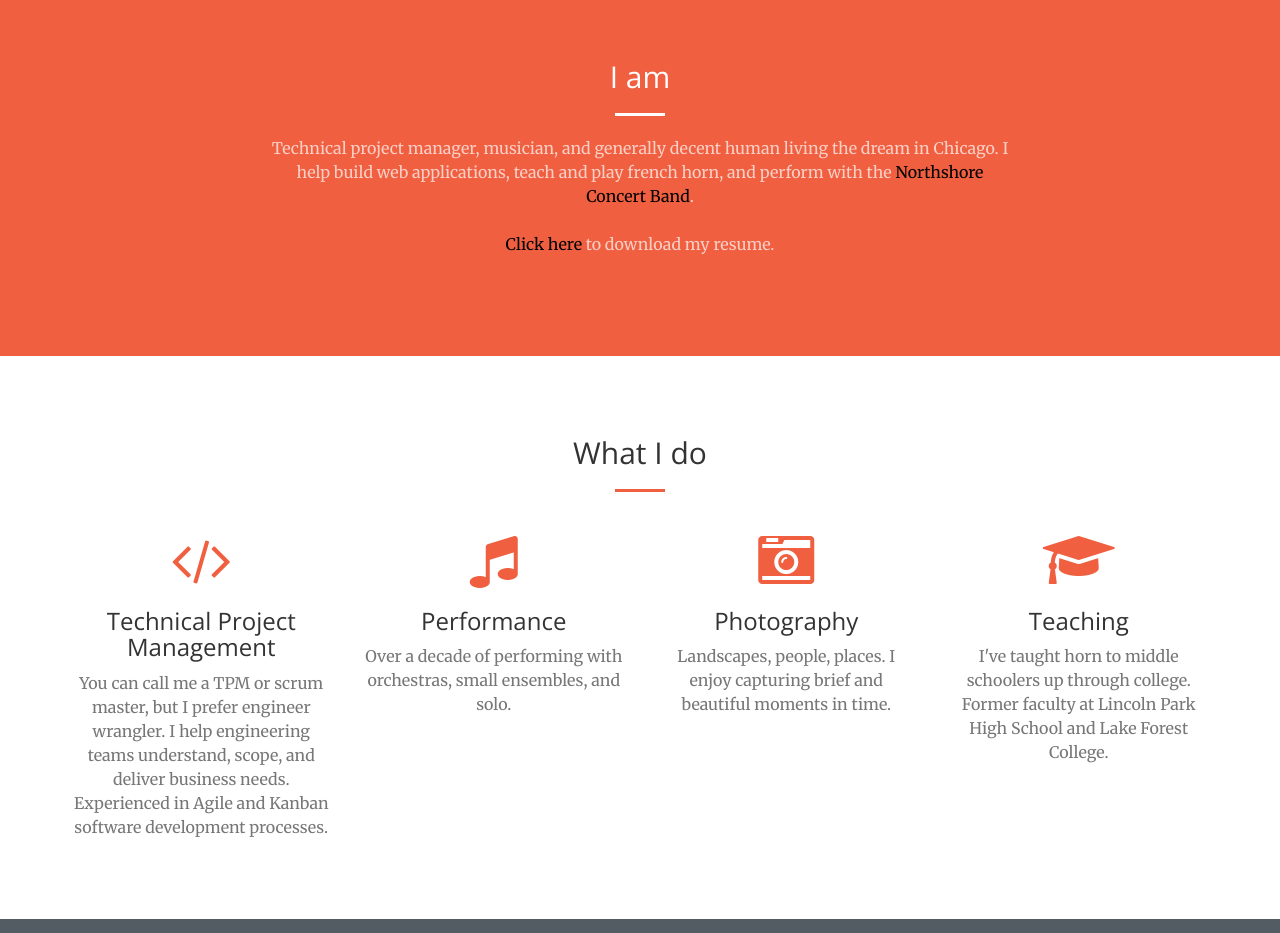
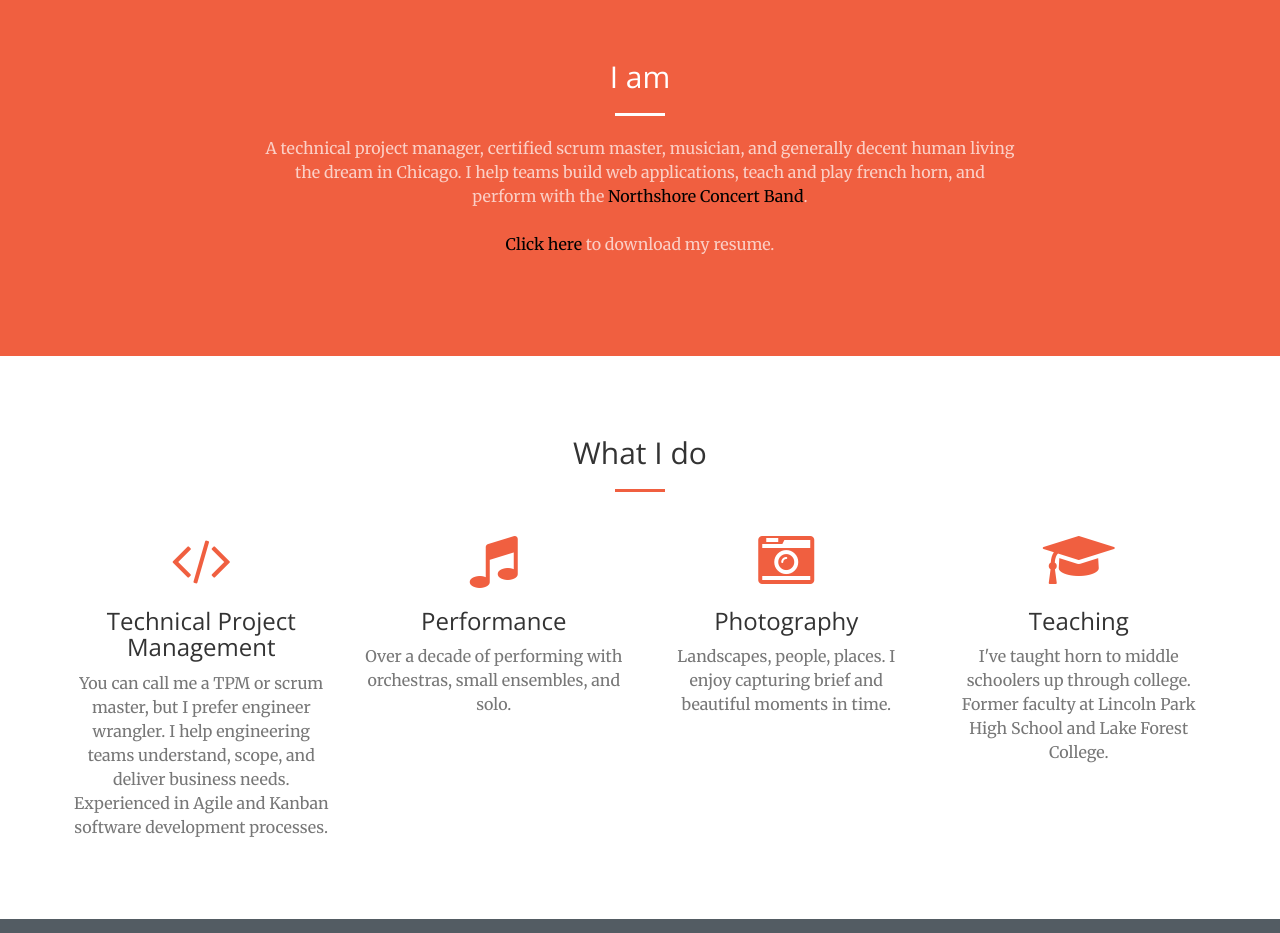
Before and after one commit to mccarthinator/mccarthy-portfolio, a website: page index.html in a window 1280 px wide. Shown: the part 820-1753 px from the top of the page. Drawn offline with nearby package versions, Linux system fonts and the light colour scheme.

Commit message:
typo fixes

```diff
--- a/index.html
+++ b/index.html
@@ -87,8 +87,8 @@
                     <h2 class="section-heading">I am</h2>
                     <hr class="light">
                     <p class="text-faded">
-                    Technical project manager, musician, and generally decent human living the dream in Chicago.
-                    I help build web applications, teach and play french horn, and perform with the
+                    A technical project manager, certified scrum master, musician, and generally decent human living the dream in Chicago.
+                    I help teams build web applications, teach and play french horn, and perform with the
                      <a href="https://northshoreband.org" style="color: black" target="_blank">Northshore Concert Band</a>.
                     <br>
                     <br>
@@ -272,7 +272,7 @@
                 </div>
                 <div class="col-lg-4 col-md-4 col-sm-4 col-xs-4 text-center">
                     <i class="fa fa-envelope fa-3x sr-contact" id="mail" aria-hidden="true"></i>
-                    <p><a href="mailto:your-email@your-domain.com"><br>mccarthy.cath@gmail.com</a></p>
+                    <p><a href="mailto:mccarthy.cath@gmail.com"><br>mccarthy.cath@gmail.com</a></p>
                 </div>
             </div>
         </div>
```
